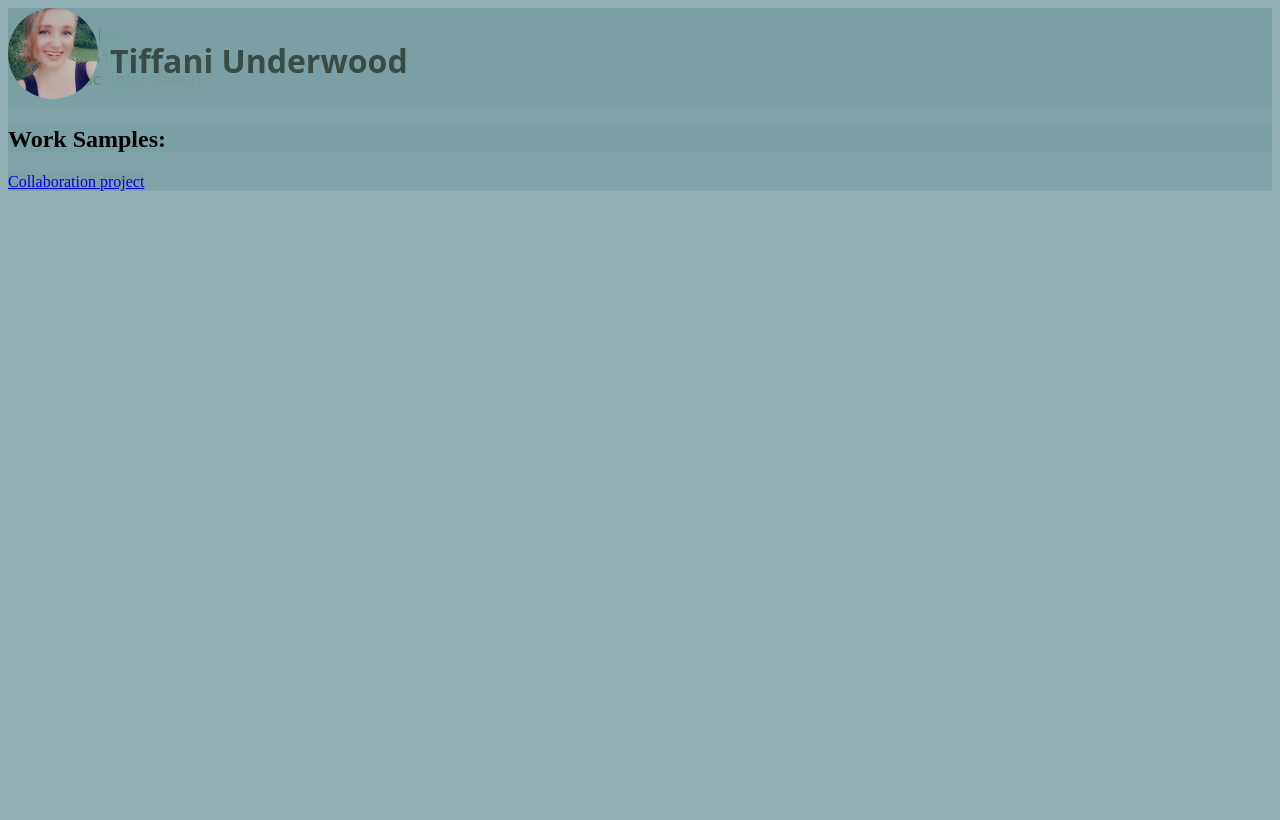
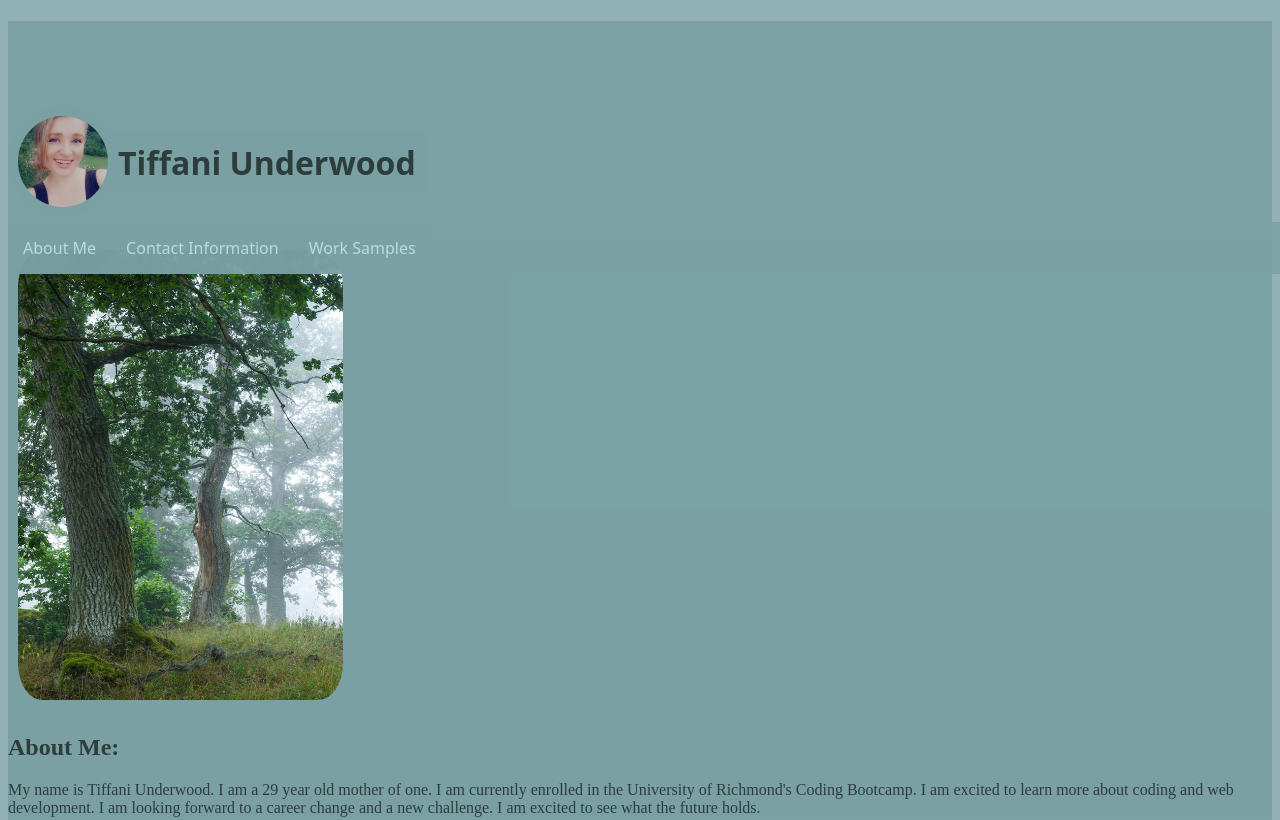
Before and after one commit to Tunderwood217/application-portfolio, a plain HTML site: page index.html in a window 1280 px wide. Shown: the top 820 px of the page. Drawn offline with Linux system fonts and the light colour scheme.

Commit message:
so many things

```diff
--- /dev/null
+++ b/assets/images/style.css
@@ -0,0 +1,82 @@
+:root {
+    --mist: rgba(122, 161, 164, 0.811);
+    --fog: rgba(202, 231, 234, 0.811);
+    --branch: rgba(168, 223, 155, 0.751);
+    --tree: rgba(80, 123, 70, 0.664);
+    --trunk: rgba(29, 49, 25, 0.664);
+    --shadow: rgba(6, 10, 7, 0.664);
+}
+
+* {
+   background-color: var(--mist);
+}
+
+body {
+    color: var(--shadow);
+}
+#navbar {
+    position: fixed; /* Make it stick/fixed */
+    transition: top 0.3s 0px; /* Transition effect when sliding down (and up) */
+    width: 100%
+  }
+
+  /* Style the navbar links */
+  #navbar a {
+    float: left;
+    display: block;
+    color: var(--fog);
+    text-align: center;
+    padding: 15px;
+    text-decoration: none;
+  }
+
+  #navbar a:hover {
+    background-color: var(--tree);
+  }
+
+header {
+    align-items: right;
+    font-family: system-ui, -apple-system, BlinkMacSystemFont, 'Segoe UI', Roboto, Oxygen, Ubuntu, Cantarell, 'Open Sans', 'Helvetica Neue', sans-serif;
+    /* color: rgb(61, 5, 61); */
+    color: var(--tree);
+}
+
+#profile {
+    /* display: flex; */
+    width: 90px;
+    border-radius: 50%;
+    padding: 10px;
+    /* position: fixed; */
+}
+
+#tiff h1{
+    font-family: system-ui, -apple-system, BlinkMacSystemFont, 'Segoe UI', Roboto, Oxygen, Ubuntu, Cantarell, 'Open Sans', 'Helvetica Neue', sans-serif;
+    /* color: rgb(61, 5, 61); */
+    color: var(--shadow);
+    /* font-display: flex; */
+    position: relative;
+    left: 100px;
+    top: 110px;
+    padding: 10px;
+    width:fit-content;
+}
+
+#family, #friends, #work, #collaboration{
+    position: static;
+    border-radius: 10%;
+    left: 100px;
+    top: 110px;
+    padding: 10px;
+    width:325px;
+    height: 450px;
+}
+
+/* #collaboration, */
+ #linked {
+    text-decoration: none;
+    color: var(--tree);
+}
+
+#linked:hover {
+    color: var(--trunk);
+}
--- a/assets/style.css
+++ /dev/null
@@ -1,20 +0,0 @@
-* {
-
-}
-header {
-    display: inline-flex;
-    font-family: system-ui, -apple-system, BlinkMacSystemFont, 'Segoe UI', Roboto, Oxygen, Ubuntu, Cantarell, 'Open Sans', 'Helvetica Neue', sans-serif;
-    /* color: rgb(61, 5, 61); */
-    color:rgb(29, 99, 99);
-    background-color: rgb(7, 50, 50);
-}
-img {
-    display: inline;
-}
-#tiff h1{
-    font-family: system-ui, -apple-system, BlinkMacSystemFont, 'Segoe UI', Roboto, Oxygen, Ubuntu, Cantarell, 'Open Sans', 'Helvetica Neue', sans-serif;
-    /* color: rgb(61, 5, 61); */
-    color:rgb(29, 99, 99);
-    background-color: rgb(7, 50, 50);
-    font-display: ;
-}
--- a/index.html
+++ b/index.html
@@ -3,7 +3,7 @@
 
 <head>
     <meta charset="UTF-8">
-    <link rel="stylesheet" href="./style.css">
+    <link rel="stylesheet" href="./assets/images/style.css">
     <title>Tiffani Underwood-Portfolio</title>
 </head>
 
@@ -11,15 +11,39 @@
     <header id="tiff">
         <h1>Tiffani Underwood</h1>
         <img src="./assets/images/Profile.jpg" id="profile" alt="Tiffani's profile image"></img>
-        <nav>
-            <ul>
-                <li>About Me</li>
-                <li>Work Samples</li>
-                <li>Contact Information</li>
-            </ul>
-        </nav>
+    <nav>
+        <div id="navbar">
+            <a href="#about-me">About Me</a>
+            <a href="#contact-info">Contact Information</a>
+            <a href="#work-samples">Work Samples</a>
+        </div>
+    </nav>
     </header>
-        <h2>Work Samples:</h2>
-        <p></p><a href="https://emk2473.github.io/calliope-commonplace/">Collaboration project</a></p>
+    <br/>
+
+    </body>
+    <main>
+        <section id="about-me">
+            <img src="./assets/images/pexels-photo-19808876.jpeg" id="family" alt="Tree in mist"></img>
+            <h2>About Me:</h2>
+            <p>My name is Tiffani Underwood. I am a 29 year old mother of one. I am currently enrolled in the University of Richmond's Coding Bootcamp. I am excited to learn more about coding and web development. I am looking forward to a career change and a new challenge. I am excited to see what the future holds.</p>
+        </section>
+<br/>
+        <section id="contact-info">
+            <img src="./assets/images/pexels-markus-spiske-298821.jpg" id="friends" alt="branch"></img>
+            <h2>Contact Information:</h2>
+            <ul id="contact">
+                <li>Email: tiff@email.com</li>
+                <br/>
+                <li>Phone: 540-555-5555</li>
+                <br/>
+                <li>LinkedIn: <a href="" id="linked">Tiffani Underwood</a></li>
+<br/>
+        <section id="work-samples">
+            <img src="./assets/images/pexels-jacob-colvin-1761279.jpg" id="work" alt="bridge"></img>
+
+            <h2>Work Samples:</h2>
+            <a href="https://emk2473.github.io/calliope-commonplace/"><img src="./assets/images/pexels-krivec-ales-580151.jpg" id="collaboration"collaboration project></a>
+        </section>
 </body>
 </html>
--- a/style.css
+++ /dev/null
@@ -1,33 +0,0 @@
-:root {
-    --mist: rgba(122, 161, 164, 0.811);
-    --fog: rgba(202, 231, 234, 0.811);
-    --branch: rgba(168, 223, 155, 0.751);
-    --tree: rgba(80, 123, 70, 0.664);
-    --trunk: rgba(29, 49, 25, 0.664);
-    --shadow: rgba(22, 33, 23, 0.664);
-}
-
-* {
-   background-color: var(--mist);
-}
-header {
-    display: flex;
-    font-family: system-ui, -apple-system, BlinkMacSystemFont, 'Segoe UI', Roboto, Oxygen, Ubuntu, Cantarell, 'Open Sans', 'Helvetica Neue', sans-serif;
-    /* color: rgb(61, 5, 61); */
-    color: var(--tree);
-}
-img {
-    display: flex;
-    width: 90px;
-    border-radius: 50%;
-    position: fixed;
-}
-#tiff h1{
-    font-family: system-ui, -apple-system, BlinkMacSystemFont, 'Segoe UI', Roboto, Oxygen, Ubuntu, Cantarell, 'Open Sans', 'Helvetica Neue', sans-serif;
-    /* color: rgb(61, 5, 61); */
-    color: var(--shadow);
-    font-display: flex;
-    position: fixed;
-    left: 100px;
-    padding: 10px;
-}
```
Also changed, not shown: assets/images/pexels-jacob-colvin-1761279.jpg (added), assets/images/pexels-krivec-ales-580151.jpg (added), assets/images/pexels-markus-spiske-298821.jpg (added), assets/images/pexels-marlon-martinez-1450078.jpg (added), assets/images/pexels-photo-19808876.jpeg (added).
